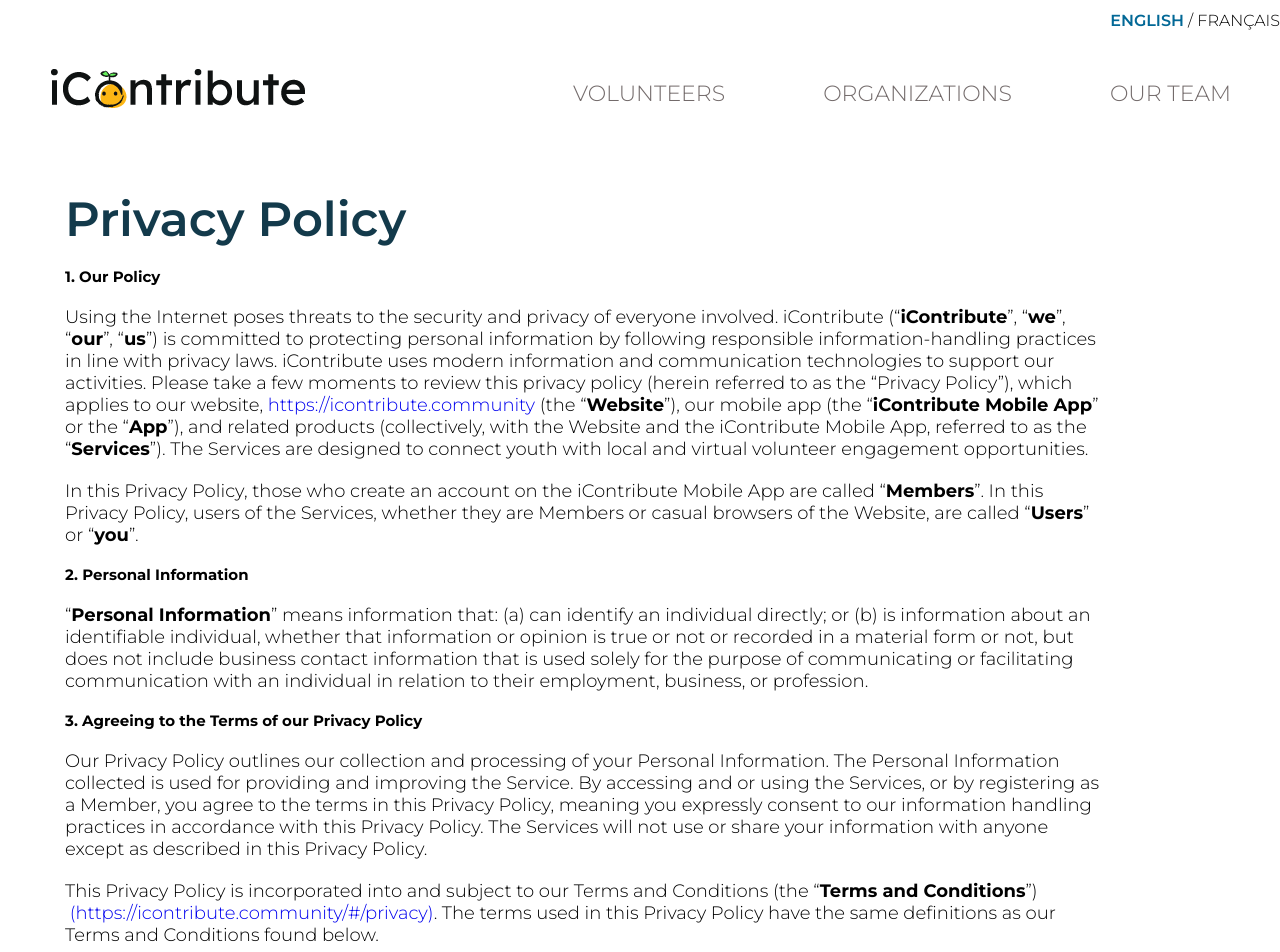
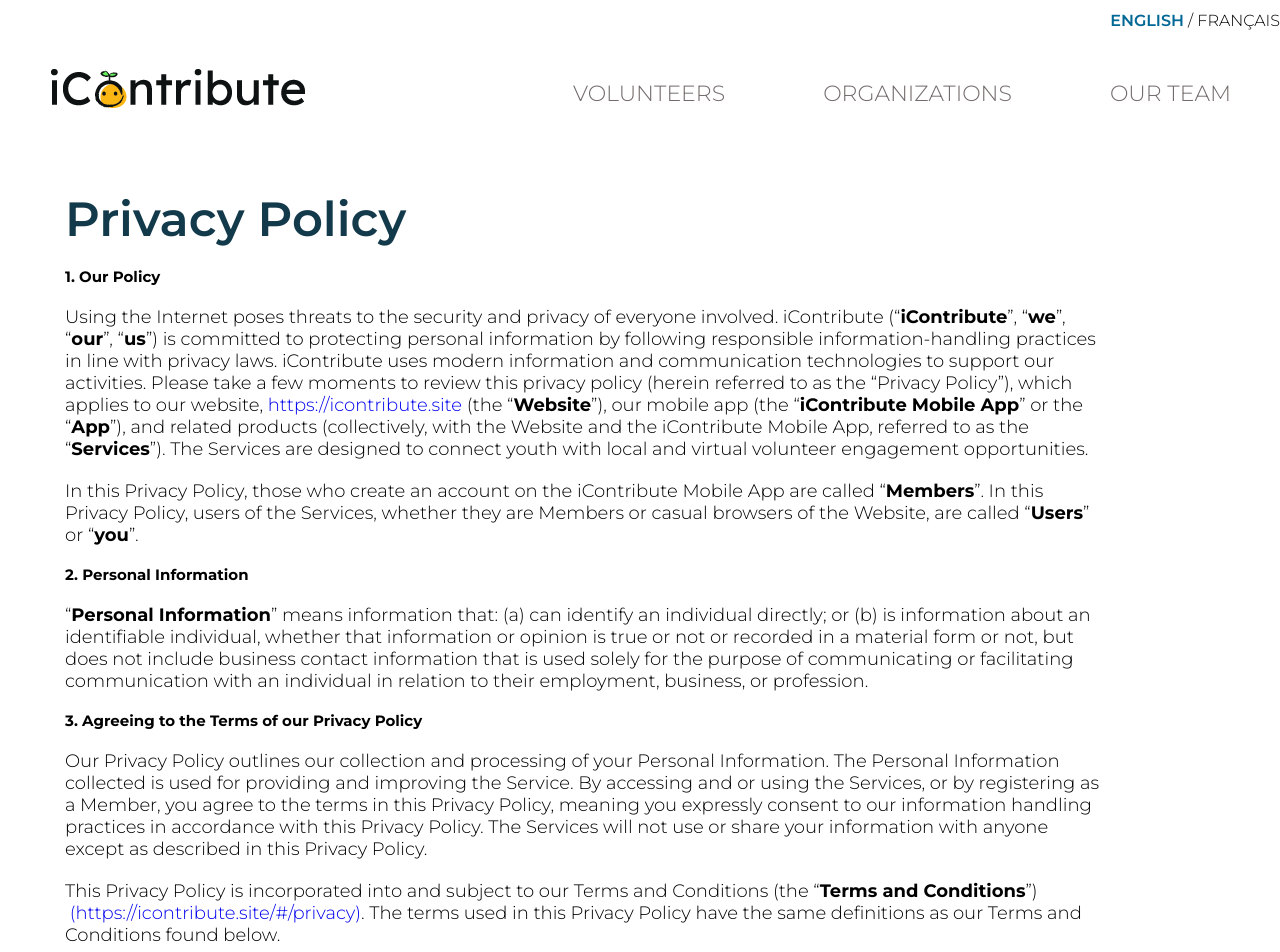
Before and after one commit to icontribute-founder/icontribute-landingpage, a React (Create React App) app: page /#/privacy in a window 1280 px wide. Shown: the top 952 px of the page. Built offline with nearby package versions, Linux system fonts and the light colour scheme; no server answers.

Commit message:
replace .community with .site

```diff
--- a/generateCNAME.js
+++ b/generateCNAME.js
@@ -1,2 +1,2 @@
 const fs = require('fs');
-fs.writeFileSync('build/CNAME', 'icontribute.community');
+fs.writeFileSync('build/CNAME', 'icontribute.site');
--- a/package.json
+++ b/package.json
@@ -1,6 +1,6 @@
 {
   "name": "contrib",
-  "homepage": "https://icontribute.community",
+  "homepage": "https://icontribute.site",
   "version": "0.1.0",
   "private": true,
   "dependencies": {
--- a/src/components/SocialMediaBar/SocialMediaBar.jsx
+++ b/src/components/SocialMediaBar/SocialMediaBar.jsx
@@ -24,7 +24,7 @@ function SocialMediaBar() {
         <img src={tiktok} alt="tiktok" className="SocialMediaBar-Icon" />
       </a>
       <a
-        href="https://www.instagram.com/icontribute.community/"
+        href="https://www.instagram.com/icontribute.site/"
         target="_blank"
         rel="noopener noreferrer"
         className="SocialMediaBar-Link"
--- a/src/components/StickySocials/StickySocials.jsx
+++ b/src/components/StickySocials/StickySocials.jsx
@@ -30,7 +30,7 @@ const StickySocials = () => {
       <a
         target="_blank"
         rel="noopener noreferrer"
-        href="https://www.facebook.com/icontribute.community"
+        href="https://www.facebook.com/icontribute.site"
       >
         <img
           onMouseEnter={() => {
@@ -62,7 +62,7 @@ const StickySocials = () => {
       <a
         target="_blank"
         rel="noopener noreferrer"
-        href="https://www.instagram.com/icontribute.community/"
+        href="https://www.instagram.com/icontribute.site/"
       >
         <img
           onMouseEnter={() => {
--- a/src/screens/PrivacyPolicyScreen.jsx
+++ b/src/screens/PrivacyPolicyScreen.jsx
@@ -22,7 +22,7 @@ const HomeScreen = () => {
           practices in line with privacy laws. iContribute uses modern information and
           communication technologies to support our activities. Please take a few moments
           to review this privacy policy (herein referred to as the “Privacy Policy”),
-          which applies to our website,<a id="links" href="https://icontribute.community" target="_blank" rel="noopener noreferrer"> https://icontribute.community </a>
+          which applies to our website,<a id="links" href="https://icontribute.site" target="_blank" rel="noopener noreferrer"> https://icontribute.site </a>
           (the “<b>Website</b>”),
           our mobile app (the “<b>iContribute Mobile App</b>” or the “<b>App</b>”), and related products
           (collectively, with the Website and the iContribute Mobile App, referred to as
@@ -58,7 +58,7 @@ const HomeScreen = () => {
         <p className="ft1">
           This Privacy Policy is incorporated into and subject to our Terms and
           Conditions (the “<b>Terms and Conditions</b>”)
-          <a id="links" href="https://icontribute.community/#/privacy"> (https://icontribute.community/#/privacy)</a>.
+          <a id="links" href="https://icontribute.site/#/privacy"> (https://icontribute.site/#/privacy)</a>.
           The terms used in this Privacy Policy have the same definitions as our Terms
           and Conditions found below.
         </p>
```
